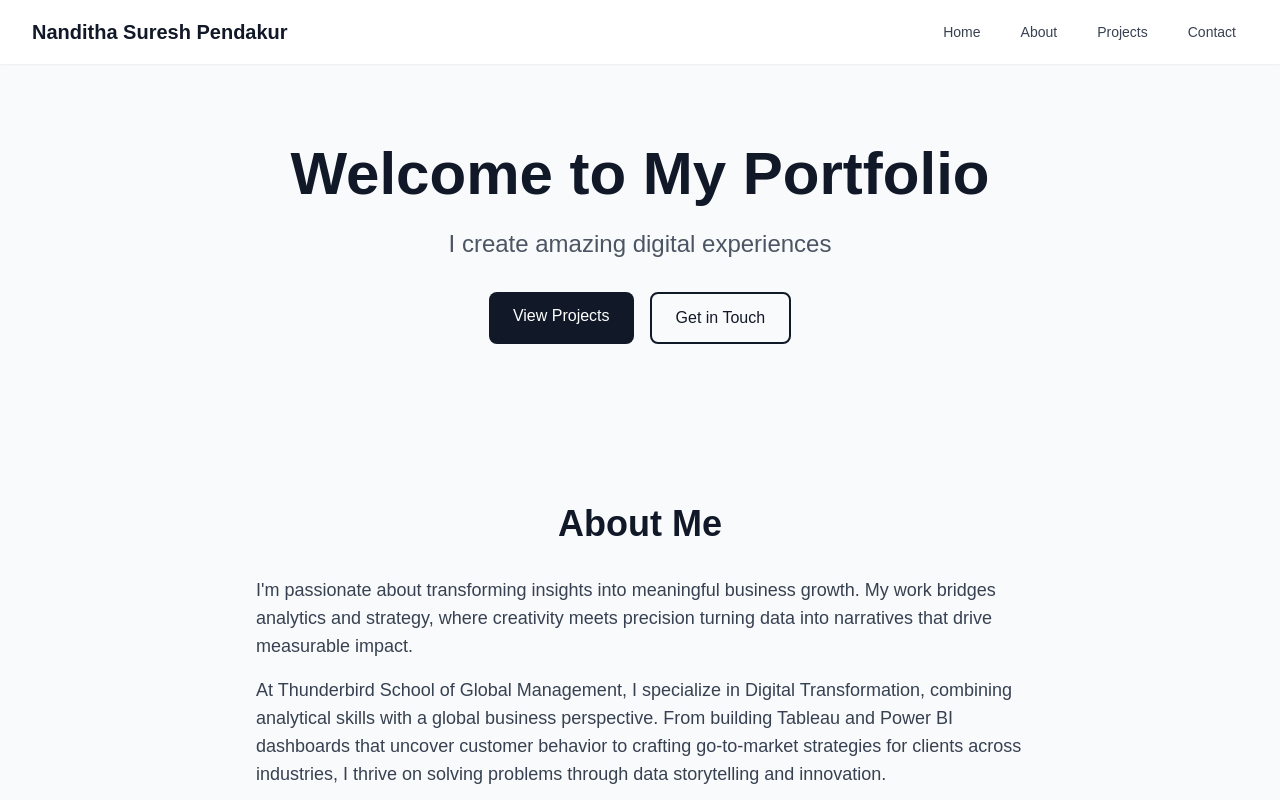
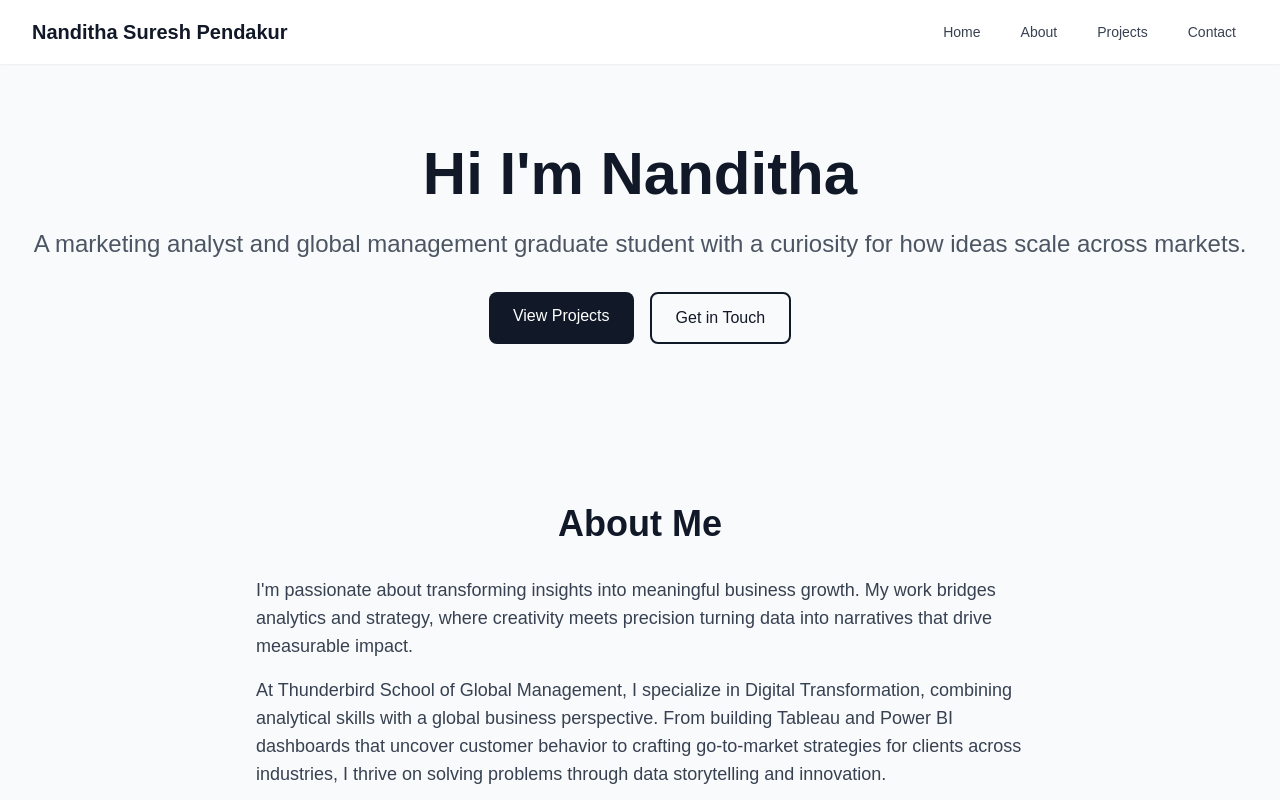
Before and after one commit to timaddg/Marketing_Portfolio, a Next.js app: page / in a window 1280 px wide. Shown: the top 800 px of the page. Built offline with nearby package versions, Linux system fonts and the light colour scheme.

Commit message:
Update homepage content to introduce personal branding and highlight professional background as a marketing analyst and graduate student.

```diff
--- a/app/page.tsx
+++ b/app/page.tsx
@@ -5,10 +5,10 @@ export default function Home() {
       <section id="home" className="py-20 px-4 bg-gray-50 dark:bg-gray-900">
         <div className="max-w-7xl mx-auto text-center">
           <h1 className="text-4xl md:text-6xl font-bold text-gray-900 dark:text-white mb-6">
-            Welcome to My Portfolio
+            Hi I&apos;m Nanditha
           </h1>
           <p className="text-xl md:text-2xl text-gray-600 dark:text-gray-300 mb-8">
-            I create amazing digital experiences
+            A marketing analyst and global management graduate student with a curiosity for how ideas scale across markets.
           </p>
           <div className="flex justify-center gap-4">
             <a
```
